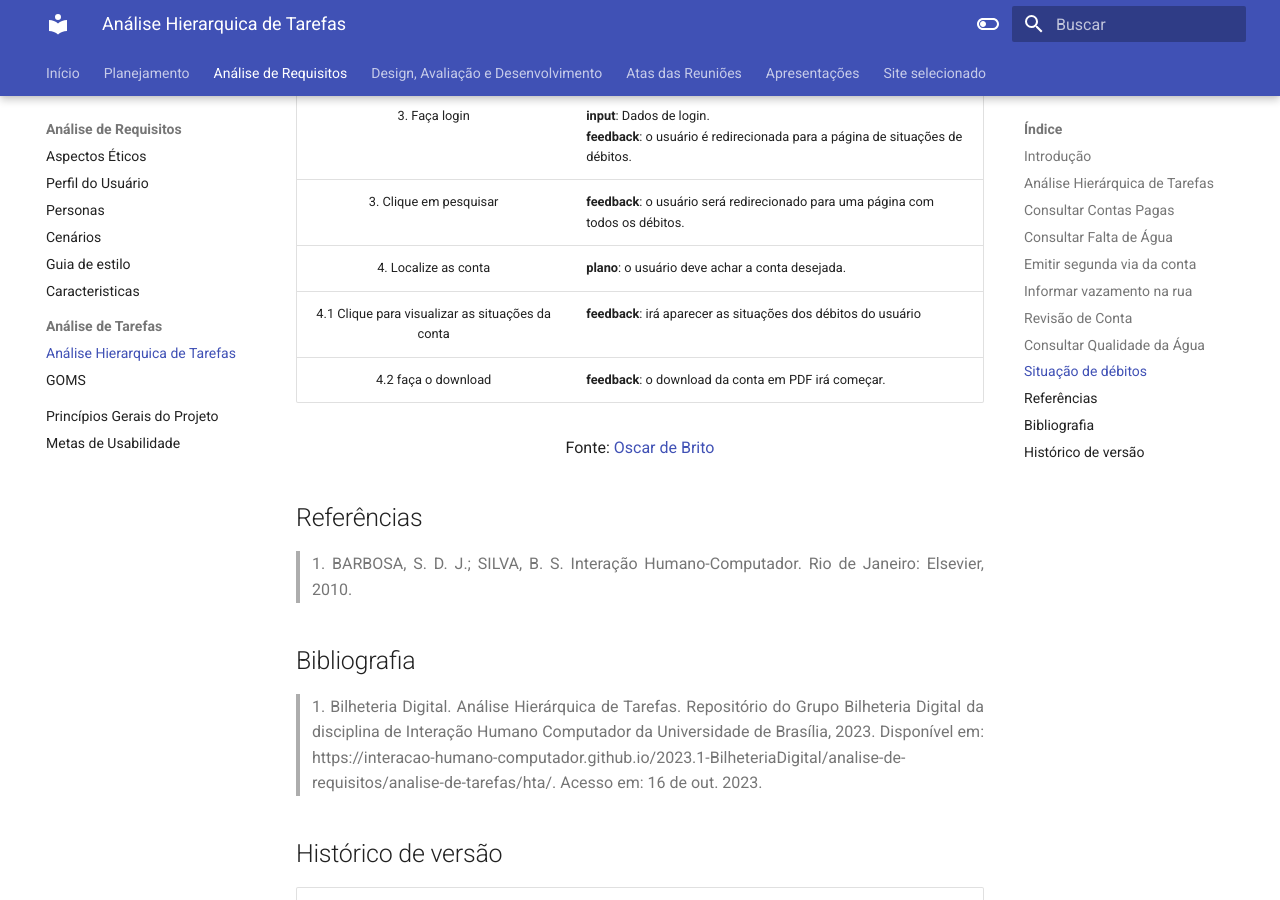
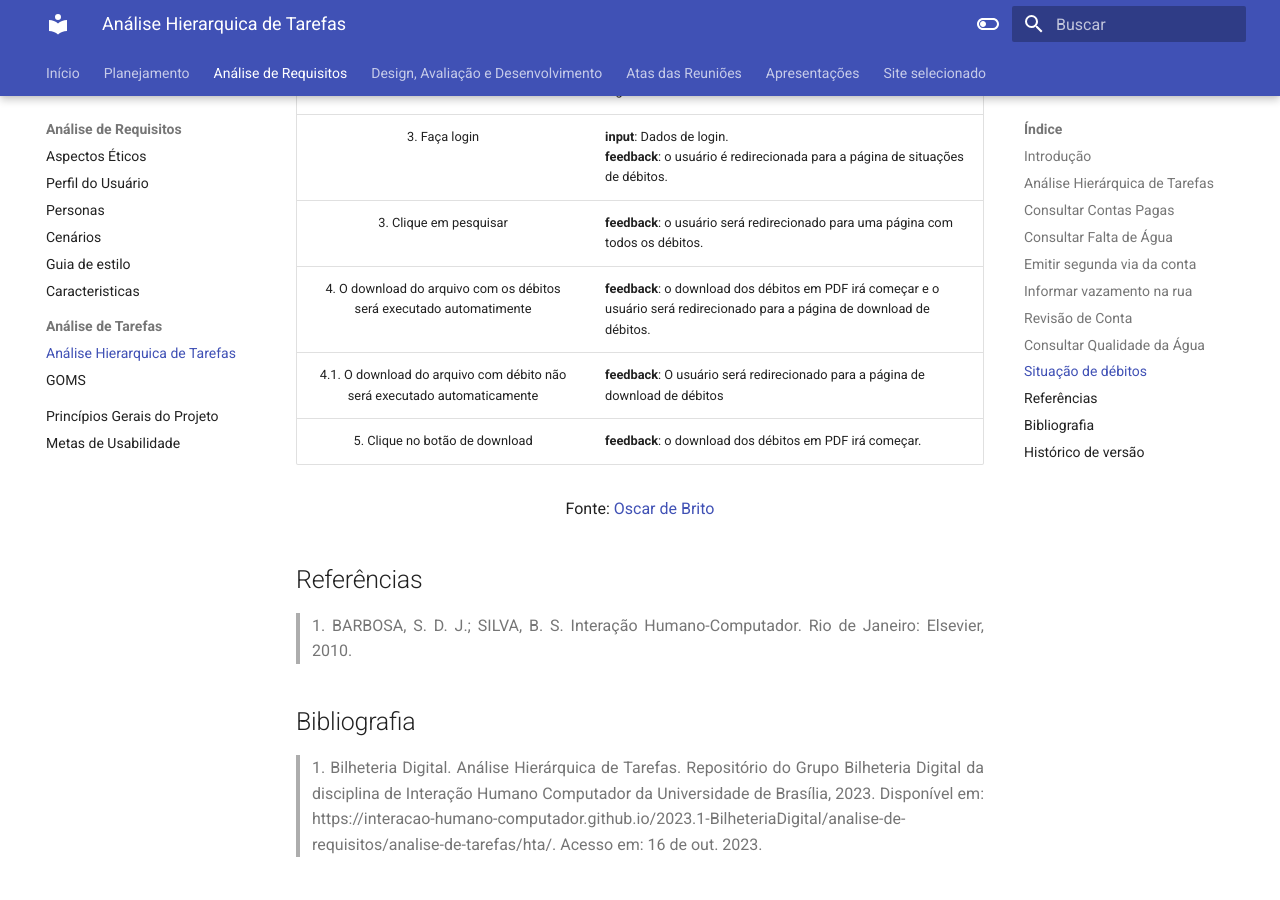
Before and after one commit to Interacao-Humano-Computador/2023.2-Caesb, an MkDocs documentation site: the page built from docs/analise-de-requisitos/analise-de-tarefas/HTA.md, in a window 1280 px wide and 900 px high, scrolled down 9652 px. Built offline with MkDocs 1.6.1 and Material for MkDocs 9.7.7, drawn with Linux system fonts in a browser that asks for light colours.

Commit message:
Arruma hta situação de débitos

```diff
--- a/docs/analise-de-requisitos/analise-de-tarefas/HTA.md
+++ b/docs/analise-de-requisitos/analise-de-tarefas/HTA.md
@@ -229,9 +229,9 @@
 | 2. Clique no botão situação de débitos | **feedback** : usuário e redirecionado para a paǵina de efetuar login|
 | 3. Faça login |**input**: Dados de login.<br>**feedback**: o usuário é redirecionada para a página de situações de débitos.|
 | 3. Clique em pesquisar | **feedback**: o usuário será redirecionado para uma página com todos os débitos.<br>|
-| 4. Localize as conta  | **plano**: o usuário deve achar a conta desejada.<br>|
-| 4.1 Clique para visualizar as situações da conta  | **feedback**: irá aparecer as situações dos débitos do usuário<br>|
-| 4.2 faça o download  | **feedback**: o download da conta em PDF irá começar. <br>|
+| 4. O download do arquivo com os débitos será executado automatimente  | **feedback**: o download dos débitos em PDF irá começar e o usuário será redirecionado para a página de download de débitos.<br>|
+| 4.1. O download do arquivo com débito não será executado automaticamente  | **feedback**: O usuário será redirecionado para a página de download de débitos <br>|
+| 5. Clique no botão de download  | **feedback**: o download dos débitos em PDF irá começar. <br>|
 
 
 <font size="3"><p style="text-align: center">Fonte: <a href="https://github.com/OscarDeBrito" target="_blank">Oscar de Brito</a></p></font>
```
Also changed, not shown: docs/assets/analise_de_tarefas/Blank diagram(black).png, docs/assets/analise_de_tarefas/Blankdiagram .png.
